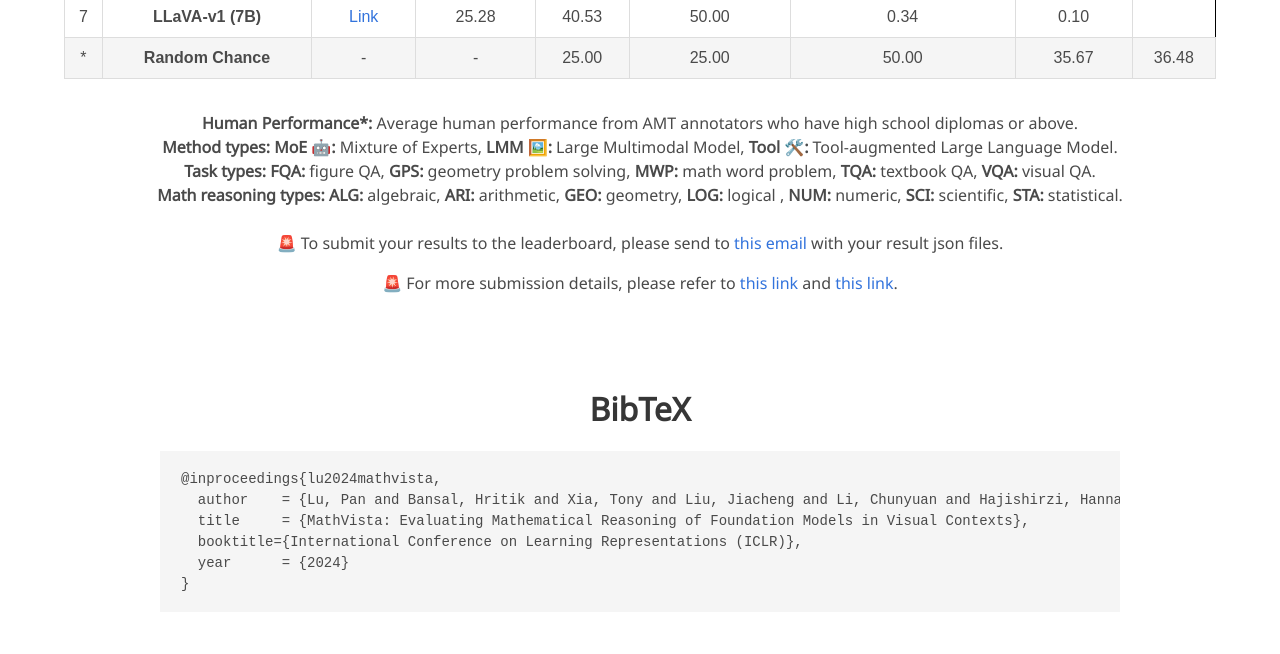
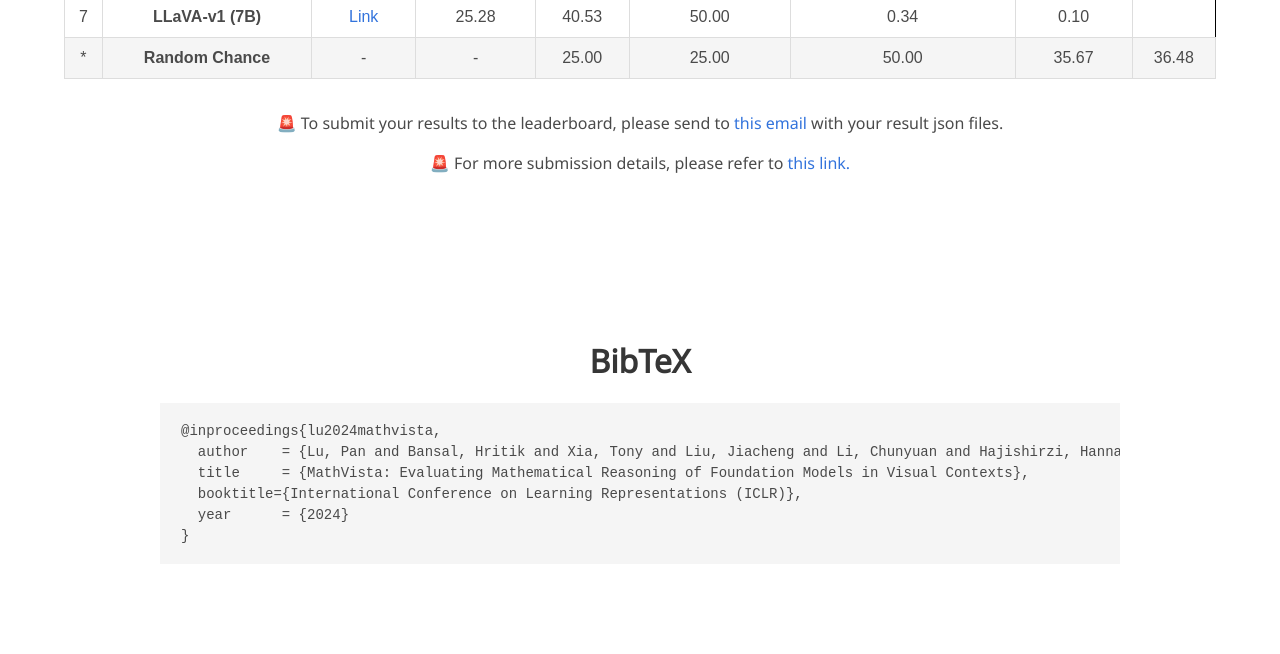
Before and after one commit to Jackie-2000/probmed.github.io, a plain HTML site: page index.html in a window 1280 px wide. Shown: the part 4335-4989 px from the top of the page. Drawn offline with nearby package versions, Linux system fonts and the light colour scheme; some icons are missing; a web font is replaced by a local one.

Commit message:
leaderboard

```diff
--- a/index.html
+++ b/index.html
@@ -381,29 +381,9 @@
             </tr>
           </table>
 
-          <b>Human Performance*:</b> Average human performance from AMT annotators who have high school diplomas or above.
-          <br>
-          <b>Method types:</b> <b>MoE 🤖:</b> Mixture of Experts, <b>LMM 🖼️:</b> Large Multimodal Model, <b>Tool 🛠️:</b> Tool-augmented Large Language Model.
-          <br>
-          <b>Task types:</b> <b>FQA:</b> figure QA,
-          <b>GPS:</b> geometry problem solving,
-          <b>MWP:</b> math word problem,
-          <b>TQA:</b> textbook QA,
-          <b>VQA:</b> visual QA.
-          <br>
-          <b>Math reasoning types:</b>
-          <b>ALG:</b> algebraic,
-          <b>ARI:</b> arithmetic,
-          <b>GEO:</b> geometry,
-          <b>LOG:</b> logical ,
-          <b>NUM:</b> numeric,
-          <b>SCI:</b> scientific,
-          <b>STA:</b> statistical.
-          <br>
-          <br>
           <div>
-          <p>🚨 To submit your results to the leaderboard, please send to <a href="mailto:lupantech@gmail.com">this email</a> with your result json files.</p>
-          <p>🚨 For more submission details, please refer to <a href="https://github.com/lupantech/MathVista?tab=readme-ov-file#-leaderboard-">this link</a> and <a href="https://github.com/lupantech/MathVista?tab=readme-ov-file#-evaluations-on-mathvista">this link</a>.
+          <p>🚨 To submit your results to the leaderboard, please send to <a href="qyan79@ucsc.edu">this email</a> with your result json files.</p>
+          <p>🚨 For more submission details, please refer to <a href="https://github.com/eric-ai-lab/ProbMed">this link.
           </p>
           </div>
         </div>
```
